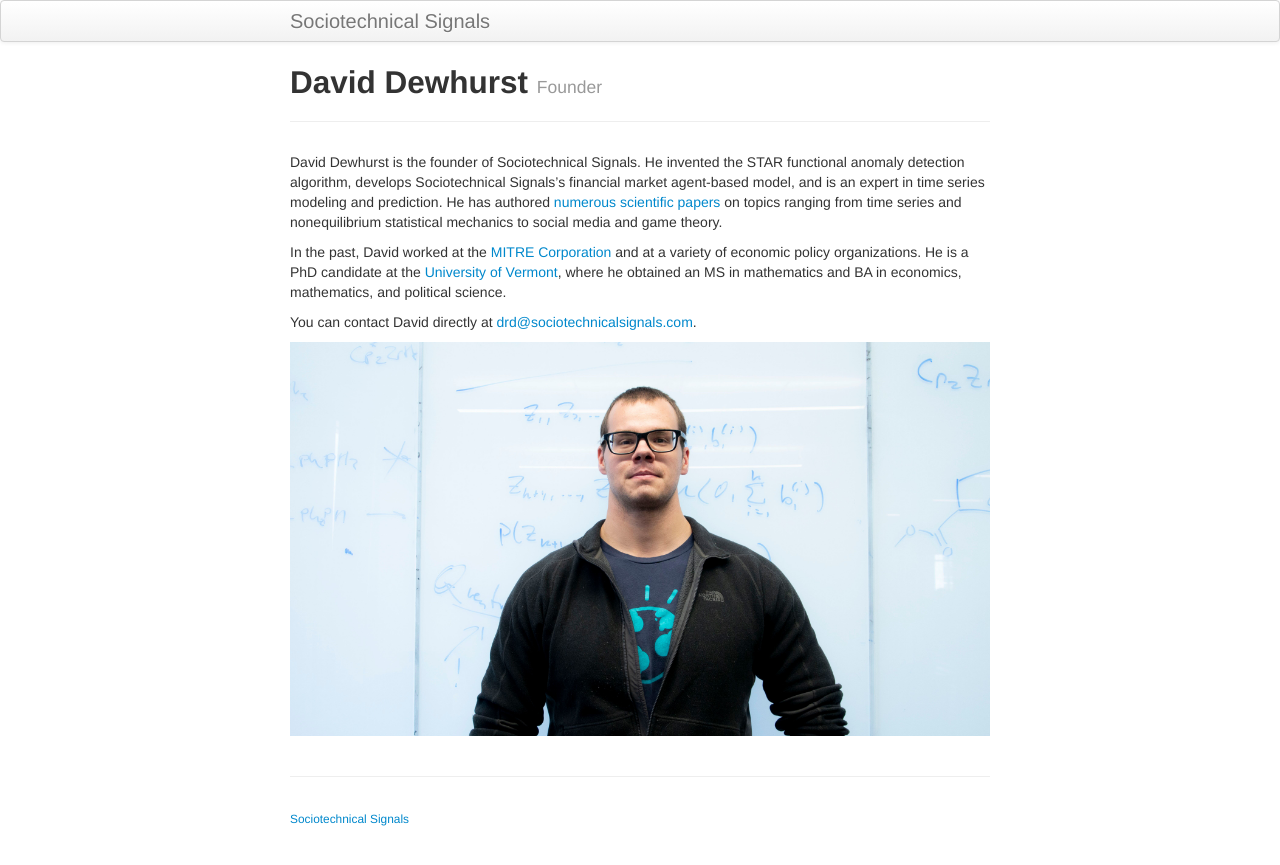
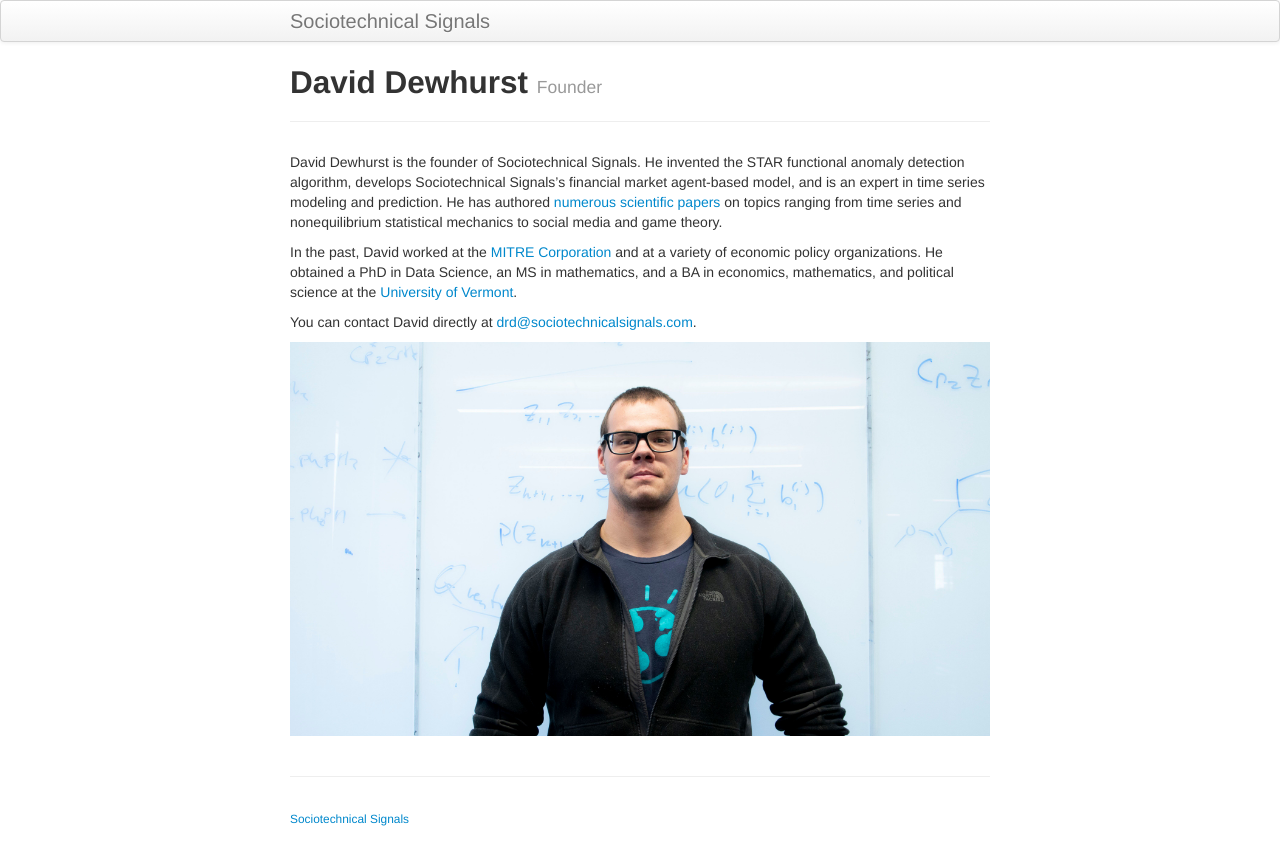
Before and after one commit to socsig/socsig.github.io, a Jekyll site: the page built from people/dewhurst.md, in a window 1280 px wide. Shown: the top 865 px of the page. Built offline with Jekyll 4.4.1, drawn with Linux system fonts in a browser that asks for light colours.

Commit message:
updated bio

```diff
--- a/people/dewhurst.md
+++ b/people/dewhurst.md
@@ -8,11 +8,11 @@ description: David Dewhurst
 David Dewhurst is the founder of Sociotechnical Signals. He invented the STAR functional anomaly detection
 algorithm, develops Sociotechnical Signals's financial market agent-based model,
 and is an expert in time series modeling and prediction.
-He has authored [numerous scientific papers](https://arxiv.org/search/?query=david+rushing+dewhurst&searchtype=all&source=header)
+He has authored [numerous scientific papers](https://davidrushingdewhurst.com/papers/)
 on topics ranging from time series and nonequilibrium statistical mechanics to social media and game theory.
 
-In the past, David worked at the [MITRE Corporation](https://www.mitre.org/) and at a variety of economic policy organizations. He is a PhD candidate at the [University of Vermont](http://vermontcomplexsystems.org/),
-where he obtained an MS in mathematics and BA in economics, mathematics, and political science.
+In the past, David worked at the [MITRE Corporation](https://www.mitre.org/) and at a variety of economic policy organizations.
+He obtained a PhD in Data Science, an MS in mathematics, and a BA in economics, mathematics, and political science at the [University of Vermont](http://vermontcomplexsystems.org/).
 
 You can contact David directly at <drd@sociotechnicalsignals.com>.
 
```
